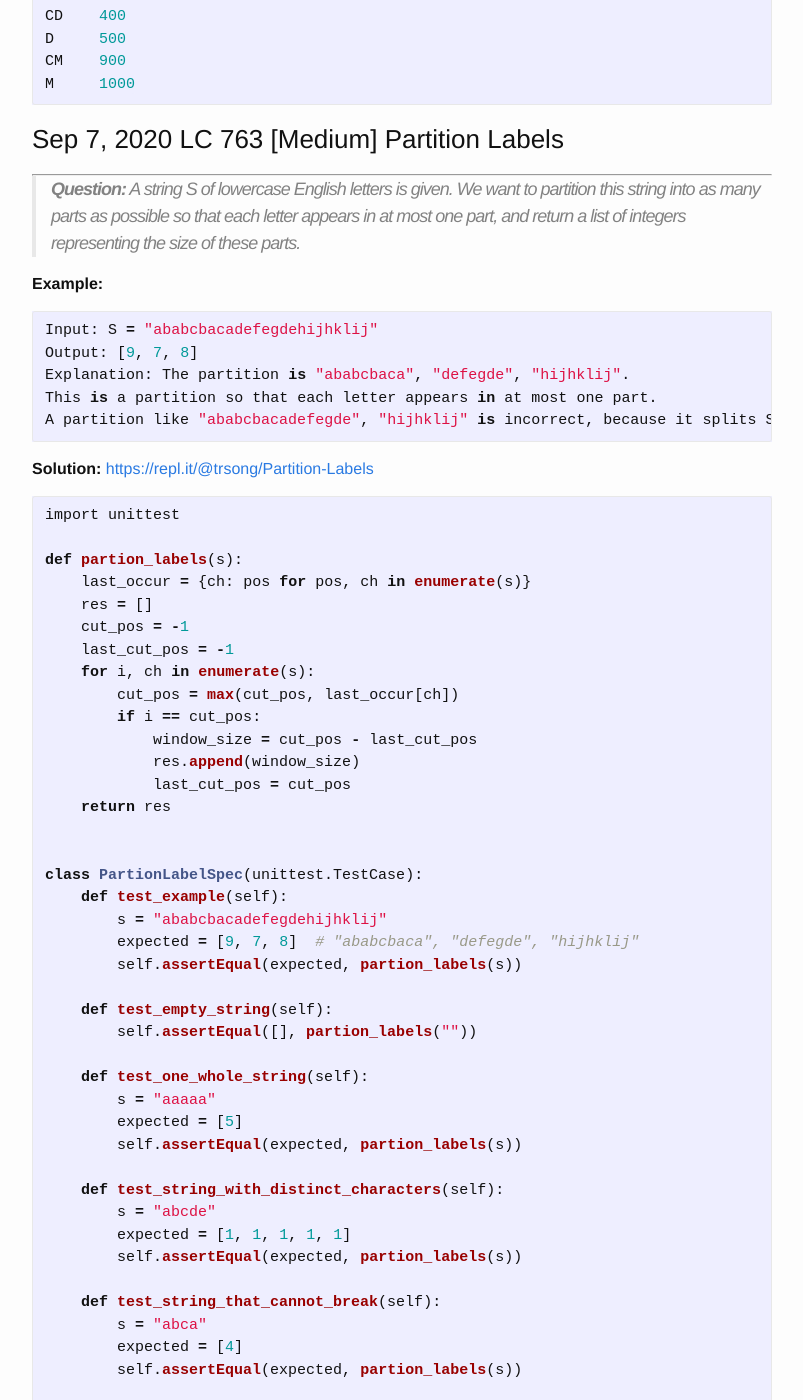
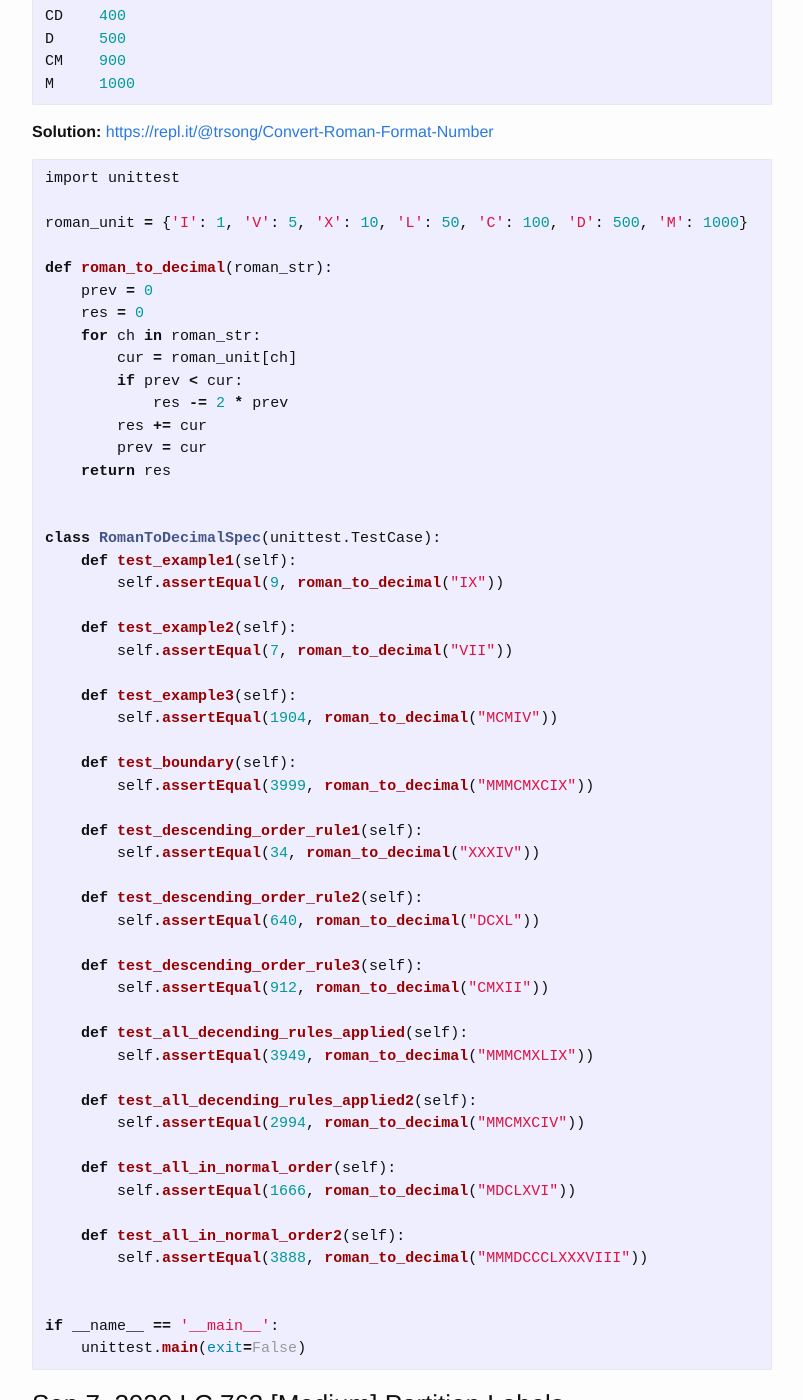
Before and after one commit to trsong/trsong.github.io, a Jekyll site: the page built from _posts/2020-08-01-DailyQuestionsAug.md, in a window 1280 px wide and 1400 px high, scrolled down 2927 px. Shown: the whole window, without its empty margins (238-1041 px from the left). Built offline with Jekyll 4.4.1, drawn with Linux system fonts in a browser that asks for light colours; some of the changed text lies outside the part shown.

Commit message:
Add solution to Sep 8 question.

````diff
--- a/_posts/2020-08-01-DailyQuestionsAug.md
+++ b/_posts/2020-08-01-DailyQuestionsAug.md
@@ -47,7 +47,6 @@ Explanation: Return true because "applepenapple" can be segmented as "apple pen
 Input: s = "catsandog", wordDict = ["cats", "dog", "sand", "and", "cat"]
 Output: False
 ```
-
 
 ### Sep 8, 2020 LC 13 \[Easy\] Convert Roman Numerals to Decimal
 ---
@@ -83,6 +82,63 @@ CD    400
 D     500
 CM    900
 M     1000
+```
+
+**Solution:** [https://repl.it/@trsong/Convert-Roman-Format-Number](https://repl.it/@trsong/Convert-Roman-Format-Number)
+```py
+import unittest
+
+roman_unit = {'I': 1, 'V': 5, 'X': 10, 'L': 50, 'C': 100, 'D': 500, 'M': 1000}
+
+def roman_to_decimal(roman_str):
+    prev = 0
+    res = 0
+    for ch in roman_str:
+        cur = roman_unit[ch]
+        if prev < cur:
+            res -= 2 * prev
+        res += cur
+        prev = cur
+    return res
+
+
+class RomanToDecimalSpec(unittest.TestCase):
+    def test_example1(self):
+        self.assertEqual(9, roman_to_decimal("IX"))
+
+    def test_example2(self):
+        self.assertEqual(7, roman_to_decimal("VII"))
+
+    def test_example3(self):
+        self.assertEqual(1904, roman_to_decimal("MCMIV"))
+
+    def test_boundary(self):
+        self.assertEqual(3999, roman_to_decimal("MMMCMXCIX"))
+
+    def test_descending_order_rule1(self):
+        self.assertEqual(34, roman_to_decimal("XXXIV"))
+
+    def test_descending_order_rule2(self):
+        self.assertEqual(640, roman_to_decimal("DCXL"))
+
+    def test_descending_order_rule3(self):
+        self.assertEqual(912, roman_to_decimal("CMXII"))
+
+    def test_all_decending_rules_applied(self):
+        self.assertEqual(3949, roman_to_decimal("MMMCMXLIX"))
+
+    def test_all_decending_rules_applied2(self):
+        self.assertEqual(2994, roman_to_decimal("MMCMXCIV"))
+
+    def test_all_in_normal_order(self):
+        self.assertEqual(1666, roman_to_decimal("MDCLXVI"))
+
+    def test_all_in_normal_order2(self):
+        self.assertEqual(3888, roman_to_decimal("MMMDCCCLXXXVIII"))
+
+
+if __name__ == '__main__':
+    unittest.main(exit=False)
 ```
 
 ### Sep 7, 2020 LC 763 \[Medium\] Partition Labels
````
Also changed, not shown: _posts/2019-04-01-DailyQuestionsByCategory.md (+45 -0 lines).
